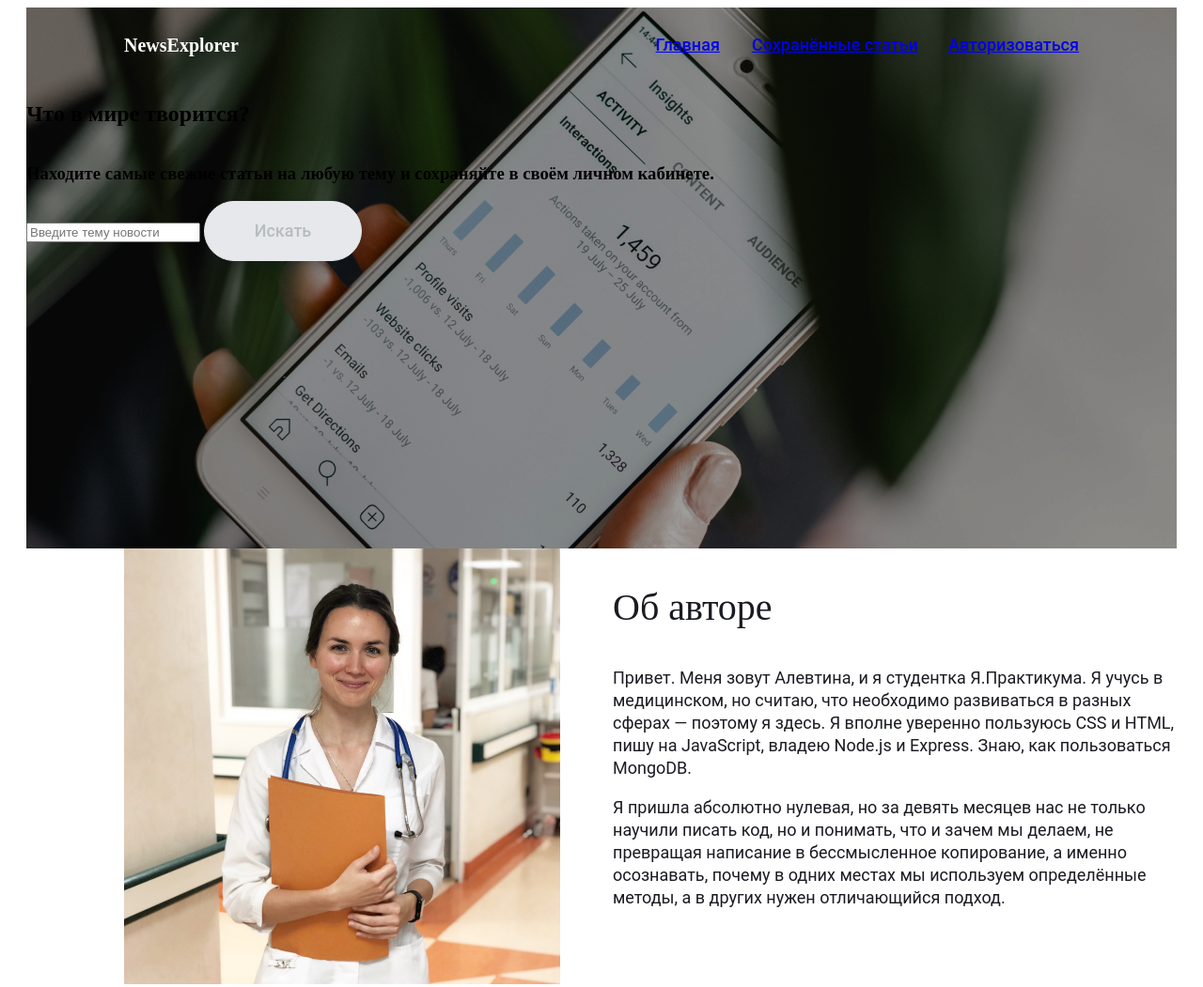
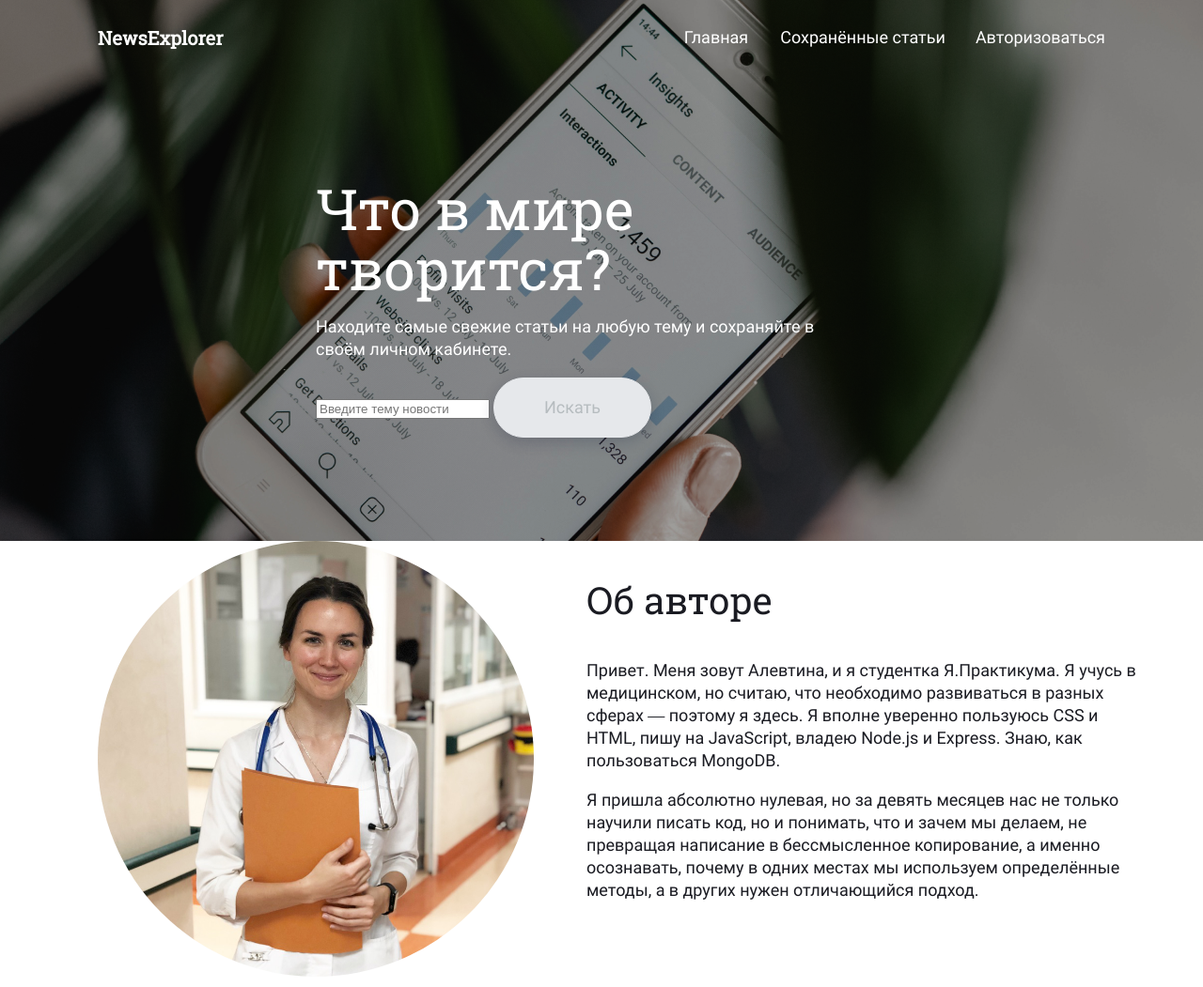
Before and after one commit to Scarlett2508/news-explorer-frontend, a website: page src/index.html in a window 1280 px wide. Shown: the whole page at 94% size. Drawn offline with Linux system fonts and the light colour scheme.

Commit message:
added fonts

```diff
--- a/src/blocks/author/__pic/author__pic.css
+++ b/src/blocks/author/__pic/author__pic.css
@@ -3,4 +3,5 @@
   height: 464px;
   margin-right: 56px;
   margin-left: 104px;
+  border-radius: 300px;
 }
--- a/src/blocks/author/__text/author__text.css
+++ b/src/blocks/author/__text/author__text.css
@@ -1,5 +1,5 @@
 .author__text {
-  font-family: Roboto;
+  font-family: 'Roboto';
   font-style: normal;
   font-weight: normal;
   font-size: 18px;
--- a/src/blocks/author/__title/author__title.css
+++ b/src/blocks/author/__title/author__title.css
@@ -1,5 +1,5 @@
 .author__title {
-  font-family: Roboto Slab;
+  font-family: 'Roboto Slab';
   font-style: normal;
   font-weight: normal;
   font-size: 40px;
--- a/src/blocks/menu/__button/menu__button.css
+++ b/src/blocks/menu/__button/menu__button.css
@@ -7,5 +7,4 @@
   font-weight: 500;
   font-size: 18px;
   line-height: 24px;
-  color: #FFF;
 }
--- /dev/null
+++ b/src/blocks/menu/__link/menu__link.css
@@ -0,0 +1,7 @@
+.menu__link {
+  text-decoration: none;
+  cursor: pointer;
+  font-family: 'Roboto';
+  font-style: normal;
+  color: #FFF;
+}
--- a/src/blocks/menu/menu.css
+++ b/src/blocks/menu/menu.css
@@ -1,4 +1,5 @@
 @import url(__button/menu__button.css);
+@import url(./__link/menu__link.css);
 
 .menu {
   display: flex;
@@ -6,6 +7,5 @@
   list-style: none;
   justify-content: space-around;
 
-  text-decoration: none !important;
-  cursor: pointer
+
 }
--- a/src/blocks/search/__text/search__text.css
+++ b/src/blocks/search/__text/search__text.css
@@ -0,0 +1,10 @@
+.search__text {
+  font-family: 'Roboto';
+  font-style: normal;
+  font-weight: normal;
+  font-size: 18px;
+  line-height: 24px;
+  color: #FFF;
+  width: 545px;
+  text-align: left;
+}
--- a/src/blocks/search/__title/search__title.css
+++ b/src/blocks/search/__title/search__title.css
@@ -0,0 +1,10 @@
+.search__title {
+  font-family: 'Roboto Slab';
+  font-style: normal;
+  font-weight: normal;
+  font-size: 60px;
+  line-height: 64px;
+  color: #FFF;
+  width: 608px;
+  text-align: left;
+}
--- a/src/blocks/search/search.css
+++ b/src/blocks/search/search.css
@@ -7,5 +7,5 @@
 .search {
   display: flex;
   flex-direction: column;
-  justify-content: center;
+  margin: auto;
 }
--- a/src/index.html
+++ b/src/index.html
@@ -19,14 +19,14 @@
         <div class="header__container">
           <p class="header__logo header__logo_top">NewsExplorer</p>
           <ul class="menu">
-            <li class="menu__button"><a href="#" class="link menu__link">Главная</a></li>
-            <li class="menu__button menu__button_saved-articles nologin"><a href="#" class="link menu__link">Сохранённые
+            <li class="menu menu__button"><a href="#" class="link menu__link">Главная</a></li>
+            <li class="menu menu__button menu__button_saved-articles nologin"><a href="#" class="link menu__link">Сохранённые
                 статьи</a></li>
-            <li class="menu__button menu__button_auth"><a href="#" class="link menu__link">Авторизоваться</a></li>
+            <li class="menu menu__button menu__button_auth"><a href="#" class="link menu__link">Авторизоваться</a></li>
           </ul>
         </div>
         <div class="search">
-          <h2 class="search__title">Что в мире творится?</h2>
+          <h2 class="search search__title">Что в мире творится?</h2>
           <h3 class="search__text">Находите самые свежие статьи на любую тему и сохраняйте в своём личном кабинете.</h3>
           <form class="search__form" name="search-news">
             <input type="text" name="search" class="search__input error" placeholder="Введите тему новости">
--- a/src/page/index.css
+++ b/src/page/index.css
@@ -2,11 +2,16 @@
 @import url(../blocks/menu/menu.css);
 @import url(../blocks/search/search.css);
 @import url(../blocks/author/author.css);
+@import url(../vendor/fonts.css);
+
+body {
+  background-color: #fff;
+  margin: 0;
+}
 
 .page {
   display: flex;
   flex-direction: column;
-  align-items: center;
   width: 100%;
   max-width: 1440px;
   margin: 0 auto;
--- /dev/null
+++ b/src/vendor/fonts.css
@@ -0,0 +1,41 @@
+@font-face {
+  font-family: 'Roboto';
+  font-style: normal;
+  font-weight: normal;
+  src: url("./fonts/roboto-regular.woff") format("woff");
+}
+
+@font-face {
+  font-family: 'Roboto Black';
+  font-style: normal;
+  font-weight: normal;
+  src: url("./fonts/roboto-black.woff") format("woff");
+}
+
+@font-face {
+  font-family: 'Roboto Medium';
+  font-style: normal;
+  font-weight: normal;
+  src: url("./fonts/roboto-medium.woff") format("woff");
+}
+
+@font-face {
+  font-family: 'Roboto Slab';
+  font-style: normal;
+  font-weight: normal;
+  src: url("./fonts/robotoslab-regular.woff") format("woff");
+}
+
+@font-face {
+  font-family: 'Inter';
+  font-style: normal;
+  font-weight: normal;
+  src: url("./fonts/inter-regular.woff") format("woff");
+}
+
+@font-face {
+  font-family: 'Source Sans Pro';
+  font-style: normal;
+  font-weight: normal;
+  src: url("./fonts/sourcesanspro-regular.woff") format("woff");
+}
```
Also changed, not shown: src/vendor/fonts/inter-regular.woff (added), src/vendor/fonts/roboto-black.woff (added), src/vendor/fonts/roboto-medium.woff (added), src/vendor/fonts/roboto-regular.woff (added), src/vendor/fonts/robotoslab-regular.woff (added), src/vendor/fonts/sourcesanspro-regular.woff (added).
